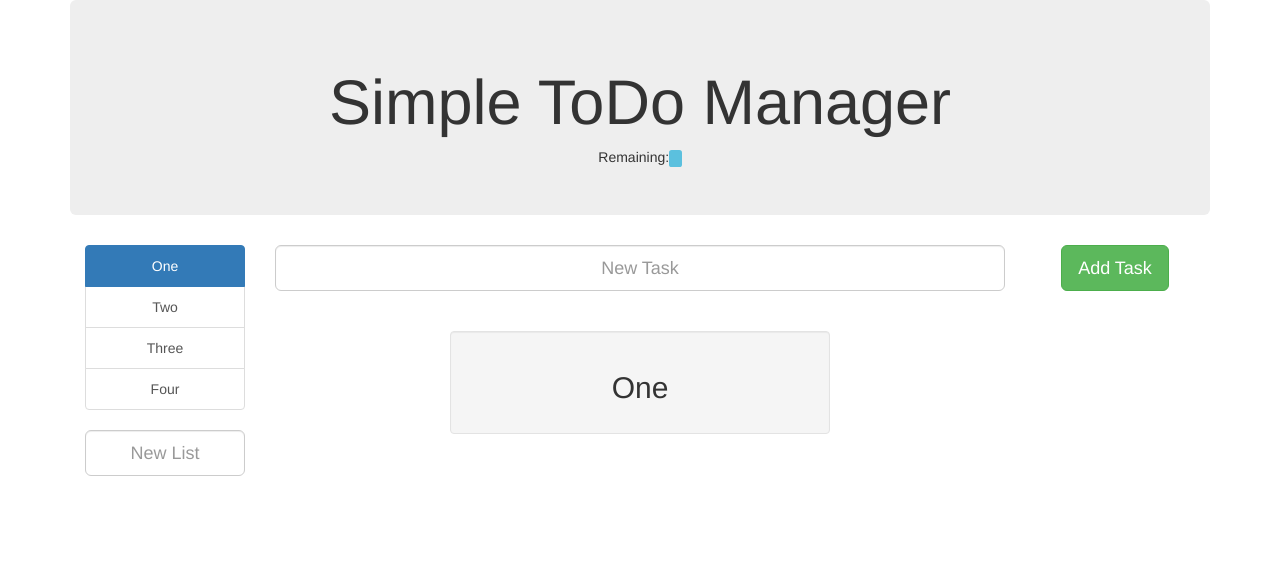
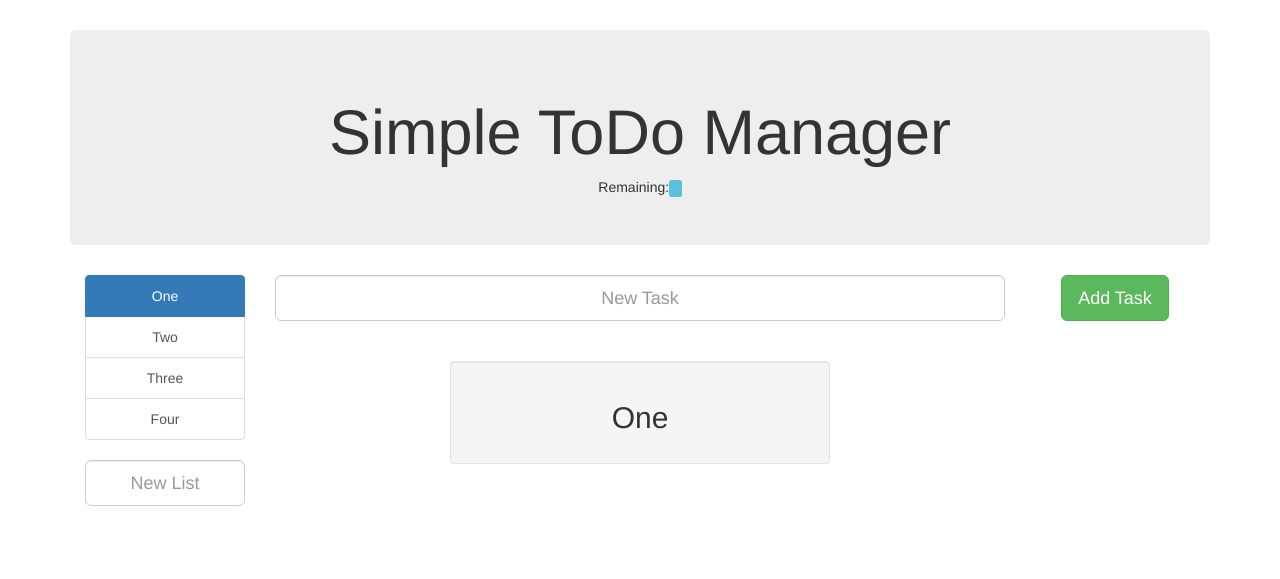
Before and after one commit to suyashkumar/ToDo, a website: page public/index.html in a window 1280 px wide. Drawn offline with nearby package versions, Linux system fonts and the light colour scheme; no server answers.

Commit message:
Style Changes

```diff
--- a/public/index.html
+++ b/public/index.html
@@ -7,6 +7,7 @@
         <script src="core.js"></script>
         <style>
             .todo-holder {margin-top:40px;}
+            body {margin-top:30px;}
         </style>
     <meta name="viewport" content="width=device-width, initial-scale=1"><!-- Optimize mobile viewport -->
 </head>
```
